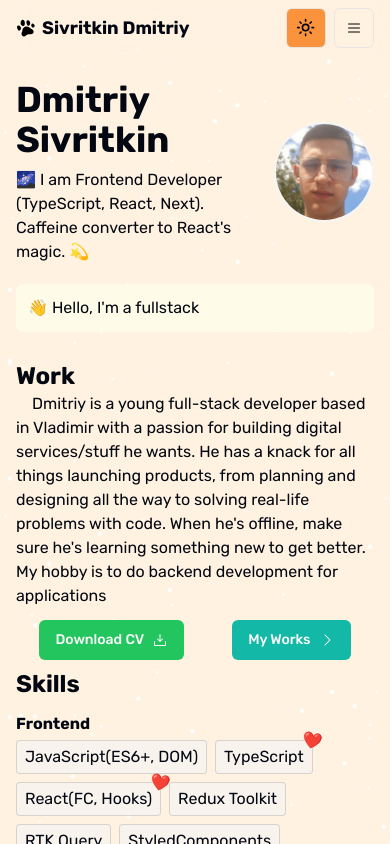
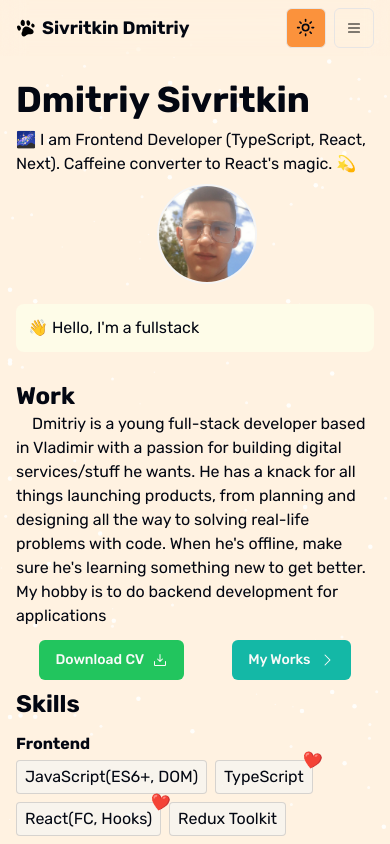
Before and after one commit to velenyx/portfolio, a Next.js app: page / in a window 390 px wide. Shown: the top 844 px of the page. Built offline with nearby package versions, Linux system fonts and the light colour scheme.

Commit message:
feat: :art: Improve layout responsiveness in Home page

```diff
--- a/src/app/page.tsx
+++ b/src/app/page.tsx
@@ -7,7 +7,7 @@ import Link from 'next/link';
 export default function Home() {
   return (
     <>
-      <div className='flex animate-slide-up items-center duration-200'>
+      <div className='flex animate-slide-up flex-wrap items-center justify-center duration-200 sm:flex-nowrap'>
         <div>
           <h1 className='pb-2 text-4xl font-bold'>Dmitriy Sivritkin</h1>
           <p>
@@ -19,7 +19,7 @@ export default function Home() {
         <Image
           width='100'
           height='100'
-          className='ml-6 aspect-square flex-shrink-0 select-none rounded-full border-2 border-neutral-100 object-cover'
+          className='ml-6 mt-2 aspect-square flex-shrink-0 select-none rounded-full border-2 border-neutral-100 object-cover'
           src='/images/me.jpg'
           alt="Sivritkin's Dmitriy Image"
         />
```
